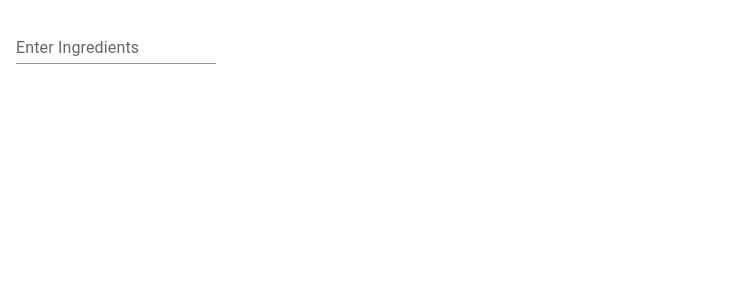
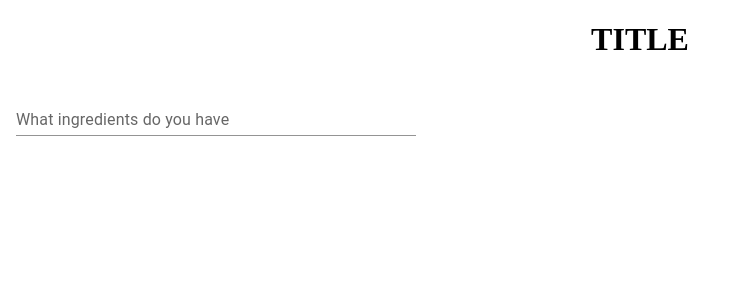
Before and after one commit to naligant/Recipe_Suggester, a Next.js app in the folder client/: page / in a window 1280 px wide. Shown: the top 300 px of the page, without its empty margins (0-735 px from the left). Built offline with nearby package versions, Linux system fonts and the light colour scheme.

Commit message:
Center h1

```diff
--- a/client/app/page.tsx
+++ b/client/app/page.tsx
@@ -5,12 +5,14 @@ import TextField from '@mui/material/TextField'
 
 export default function Home() {
   return( <div>
+
+    <h1 style = {{textAlign: 'center'}}>TITLE</h1>
     <Box
       component = "form"
-      sx = {{ '& >:not(style)':{m:1, width: '25ch'}}}
+      sx = {{ '& >:not(style)':{m:1, width: '50ch'}}}
       noValidate
       autoComplete = "off"
-      ><TextField id="standard-basic" label="Enter Ingredients" variant="standard" /></Box>
+      ><TextField id="standard-basic" label="What ingredients do you have" variant="standard" /></Box>
 
   </div>
 
```
Also changed, not shown: client/package.json (+7 -4 lines), 1 other file (tests, documents, lock files or other folders).
